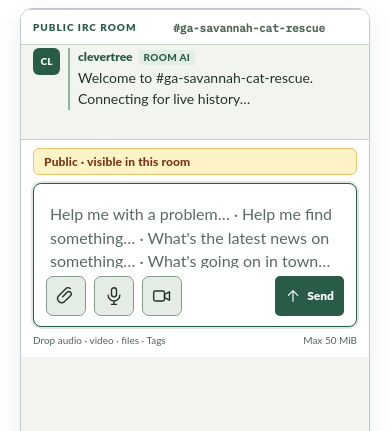
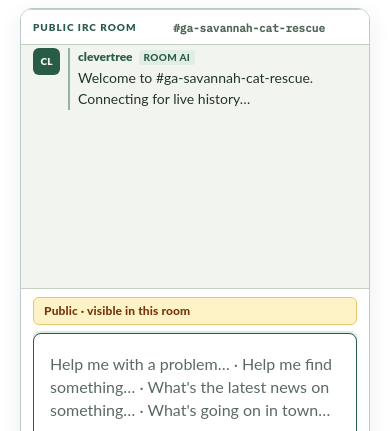
Before and after one commit to paradigm-threat/myproblem, a Next.js app: page /c/ga-savannah-cat-rescue in a window 390 px wide. Shown: the part 413-844 px from the top of the page. Built offline with nearby package versions, Linux system fonts and the light colour scheme; no server answers.

Commit message:
Sync pinned always-visible composer into the web embed.

```diff
--- a/public/chat-room/clevertree-room.css
+++ b/public/chat-room/clevertree-room.css
@@ -124,7 +124,32 @@ body.ct-room-page .room{height:100dvh;min-height:460px}
 .room .full-si-body{font-size:14px;line-height:1.5;margin-top:8px;white-space:normal}
 .room[data-theme="dark"] .copy-clamp:after{background:linear-gradient(transparent,var(--ct-canvas,#152019))}
 
-/* Expandable ask composer: full width (edge padding kept); height ≤ 50% when expanded */
+/* Shell: history scrolls; composer stays pinned at the bottom (always visible). */
+.room .body{
+  flex:1 1 auto;
+  min-height:0;
+  min-width:0;
+  width:100%;
+  display:flex;
+  flex-direction:column;
+  overflow:hidden;
+}
+.room .chat{
+  flex:1 1 auto;
+  min-height:0;
+  min-width:0;
+  width:100%;
+  display:flex;
+  flex-direction:column;
+  overflow:hidden;
+}
+.room .history{
+  flex:1 1 auto;
+  min-height:0;
+  overflow:auto;
+  -webkit-overflow-scrolling:touch;
+  overscroll-behavior:contain;
+}
 .room .composer,
 .room .compose-inner,
 .room .composebox{
@@ -133,24 +158,27 @@ body.ct-room-page .room{height:100dvh;min-height:460px}
   box-sizing:border-box;
 }
 .room .compose-inner{margin:0}
-.room .chat:has(.composer-expanded) .history{
-  flex:1 1 auto;
-  min-height:0;
+.room .composer{
+  flex:0 0 auto;
+  position:relative;
+  z-index:2;
+  width:100%;
+  overflow:hidden;
 }
 .room .chat:has(.composer-expanded) .empty{
   padding:16px 12px;
 }
 .room .chat:has(.composer-expanded) .empty h2{font-size:18px;margin:0 0 4px}
 .room .chat:has(.composer-expanded) .empty p{font-size:13px;margin:0}
+/* Expanded = half the chat column (cap 50dvh); collapsed = compact bar. Always on-screen. */
 .room .composer.composer-expanded{
-  flex:0 1 auto;
-  width:100%;
-  max-height:50%;
+  flex:0 0 auto;
+  height:50%;
   max-height:50dvh;
   display:flex;
   flex-direction:column;
   justify-content:stretch;
-  overflow:auto;
+  overflow:hidden;
 }
 .room .composer.composer-expanded .compose-inner{
   flex:1;
@@ -159,6 +187,7 @@ body.ct-room-page .room{height:100dvh;min-height:460px}
   min-height:0;
   width:100%;
   max-width:none;
+  overflow:hidden;
 }
 .room .composer.composer-expanded .composebox{
   flex:1;
@@ -168,27 +197,36 @@ body.ct-room-page .room{height:100dvh;min-height:460px}
   width:100%;
   max-width:none;
   padding:12px 12px 10px;
+  overflow:hidden;
 }
 .room .composer.composer-expanded .composebox textarea{
   flex:1;
   min-height:4.5rem;
-  max-height:100%;
   height:auto;
   width:100%;
+  overflow:auto;
   font-size:17px;
   line-height:1.45;
   padding:6px 4px;
 }
 .room .composer.composer-collapsed{
   flex:0 0 auto;
+  height:auto;
   max-height:none;
 }
 .room .composer.composer-collapsed .composebox{cursor:text}
+.room .composer.composer-collapsed .composebox textarea{
+  height:37px;
+  min-height:37px;
+  flex:none;
+  overflow:hidden;
+}
 @media(max-width:700px){
   .room .composer.composer-expanded .composebox textarea{font-size:16px}
+  .room .composer.composer-collapsed .composebox textarea{height:33px;min-height:33px}
 }
 @media(orientation:landscape){
-  .room .composer.composer-expanded{max-height:50%;max-height:50dvh}
+  .room .composer.composer-expanded{height:50%;max-height:50dvh}
   .room .composer,
   .room .compose-inner,
   .room .composebox{width:100%;max-width:none}
--- a/public/chat-room/live.html
+++ b/public/chat-room/live.html
@@ -12,10 +12,22 @@
       body {
         margin: 0;
         height: 100%;
+        width: 100%;
+        overflow: hidden;
         background: var(--ct-bg, #0b0f14);
       }
       #root {
         height: 100%;
+        width: 100%;
+        overflow: hidden;
+        display: flex;
+        flex-direction: column;
+        min-height: 0;
+      }
+      #root > .room {
+        flex: 1;
+        min-height: 0;
+        width: 100%;
       }
       /* Embed must never show gather / refresh */
       [data-gather],
```
